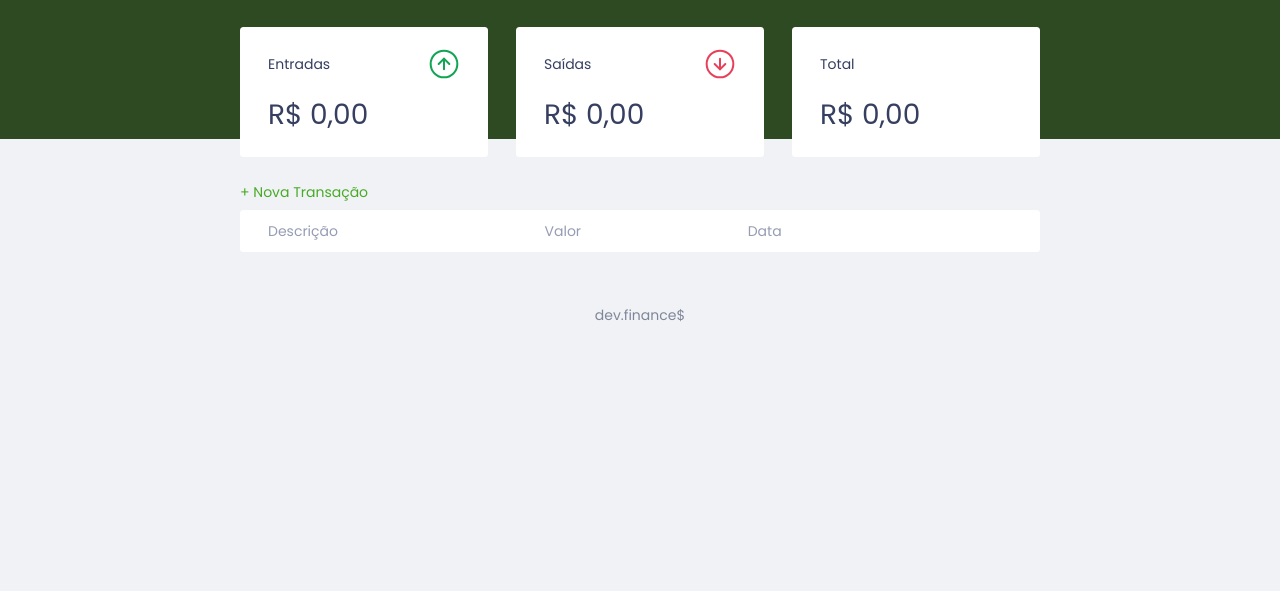
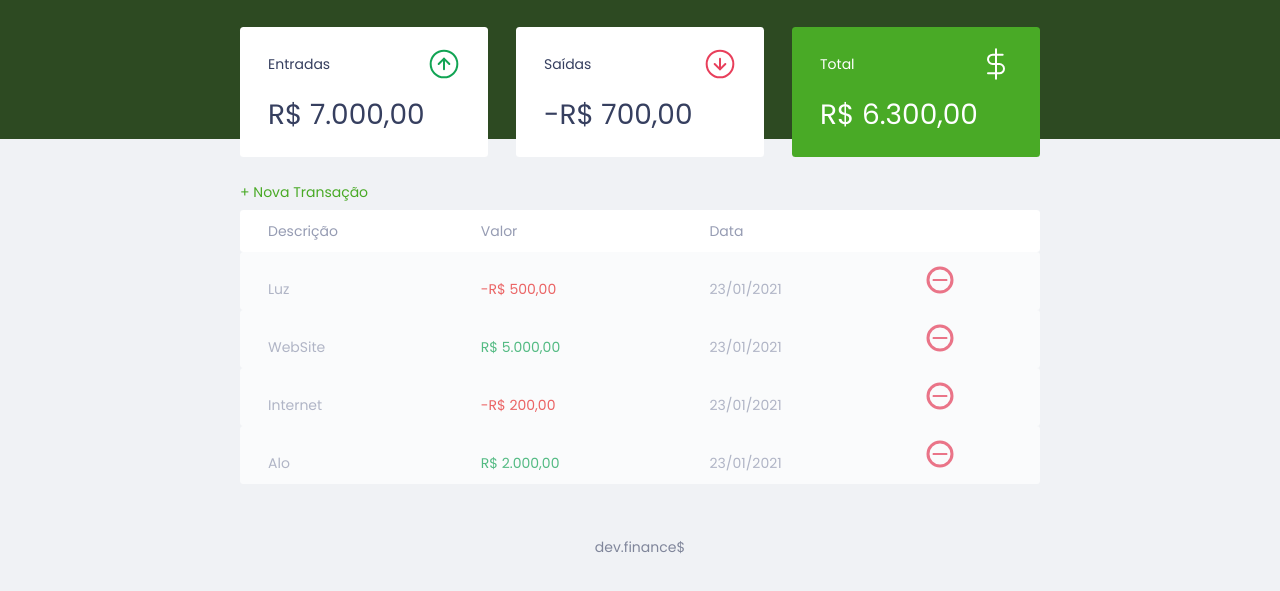
Before and after one commit to eduardylopes/dev-finance, a plain HTML site: page index.html in a window 1280 px wide. Shown: the part 55-646 px from the top of the page. Drawn offline with Linux system fonts and the light colour scheme.

Commit message:
Adicionado funcionalidade para adicionar e atualizar elementos na DOM

```diff
--- a/assets/css/balance.css
+++ b/assets/css/balance.css
@@ -33,7 +33,7 @@
     margin-top: 1rem;
 }
 
-.card.total {
+.balance__card.total {
     background: var(--green);
     color: white;
 }
--- a/assets/css/transactions.css
+++ b/assets/css/transactions.css
@@ -46,11 +46,11 @@
     color: var(--dark-blue);
 }
 
-.trasaction__table td.income {
+.transaction__table-income {
     color: #12a454;
 }
 
-.trasaction__table td.expense {
+.transaction__table-expense {
     color: #e92929;
 }
 
--- a/index.html
+++ b/index.html
@@ -63,13 +63,13 @@
                         <th></th>
                     </tr>
                 </thead>
-                <tbody>
+                <tbody data-table-tbody>
                 </tbody>
             </table>
         </section>
     </main>
 
-    <div class="modal overlay">
+    <div class="modal overlay" data-modal-overlay>
         <div class="modal__wrapper">
             <div class="moda__form">
                 <h2>Nova Transação</h2>
--- a/main.js
+++ b/main.js
@@ -0,0 +1,147 @@
+const Modal = {
+    open(){
+        document.querySelector('[data-modal-overlay]').classList.add('active')
+    },
+
+    close(){
+        document.querySelector('[data-modal-overlay]').classList.remove('active')
+    }
+}
+
+const transactions = [
+    {
+        id: 1,
+        description: 'Luz',
+        amount: -50000,
+        date: '23/01/2021'
+    },
+    {
+        id: 2,
+        description: 'WebSite',
+        amount: 500000,
+        date: '23/01/2021'
+    },
+    {
+        id: 3,
+        description: 'Internet',
+        amount: -20000,
+        date: '23/01/2021'
+    },
+]
+
+const Transaction = {
+    all: transactions,
+
+    add(transaction) {
+        Transaction.all.push(transaction);
+
+        App.reload();
+    },
+
+    incomes(){
+        let income = 0
+        Transaction.all.forEach(transaction => {
+            if (transaction.amount > 0) {
+                income += transaction.amount;
+            }
+        })
+        const transactionsValue = document.querySelectorAll('[data-transaction-value]')
+        return income
+    },
+
+    expenses(){
+        let expense = 0
+        Transaction.all.forEach(transaction => {
+            if (transaction.amount < 0) {
+                expense += transaction.amount;
+            }
+        })
+        const transactionsValue = document.querySelectorAll('[data-transaction-value]')
+        return expense
+    },
+
+    total(){
+        return Transaction.incomes() + Transaction.expenses()
+    }
+}
+
+const DOM = {
+    transactonsContainer: document.querySelector('[data-table-tbody]'),
+
+    addTransaction(transaction, index) {
+        const tr = document.createElement('tr')
+        tr.innerHTML = DOM.innerHTMLTransaction(transaction)
+
+        DOM.transactonsContainer.appendChild(tr)
+    },
+
+    innerHTMLTransaction(transaction) {
+        const CSSClass = transaction.amount > 0 ? "transaction__table-income" : "transaction__table-expense"
+
+        const amount = Utils.formatCurrency(transaction.amount)
+
+        const html = `
+            <td class="transaction__table-description">${transaction.description}</td>
+            <td class="${CSSClass}" data-transaction-value>${amount}</td>
+            <td class="transaction__table-date">${transaction.date}</td>
+            <td>
+                <img src="./assets/images/minus.svg" alt="Remover transação">
+            </td>
+        `
+        return html
+    },
+
+    updateBalance() {
+        const incomeDisplay = document.querySelector('[data-income-display]')
+        const expenseDisplay = document.querySelector('[data-expense-display]')
+        const totalDisplay = document.querySelector('[data-total-display]')
+
+        incomeDisplay.innerText = Utils.formatCurrency(Transaction.incomes())
+        expenseDisplay.innerText = Utils.formatCurrency(Transaction.expenses())
+        totalDisplay.innerText = Utils.formatCurrency(Transaction.total())
+    },
+
+    clearTransactions() {
+        DOM.transactonsContainer.innerHTML = ""
+    }
+}
+
+const Utils = {
+    formatCurrency(value) {
+        const signal = Number(value) < 0 ? "-" : ""
+        value = String(value).replace(/\D/g, "")
+        value = Number(value) / 100
+        value = value.toLocaleString("pt-BR", {
+            style: "currency",
+            currency: "BRL"
+        })
+
+        return signal + value
+    }
+}
+
+
+const App = {
+    init(){
+
+        Transaction.all.forEach(transaction => {
+            DOM.addTransaction(transaction)
+        })
+
+        DOM.updateBalance();
+    },
+
+    reload(){
+        DOM.clearTransactions();
+        App.init();
+    }
+}
+
+App.init();
+
+Transaction.add({
+    id: 39,
+    description: 'Alo',
+    amount: 200000,
+    date: '23/01/2021'
+})
```
